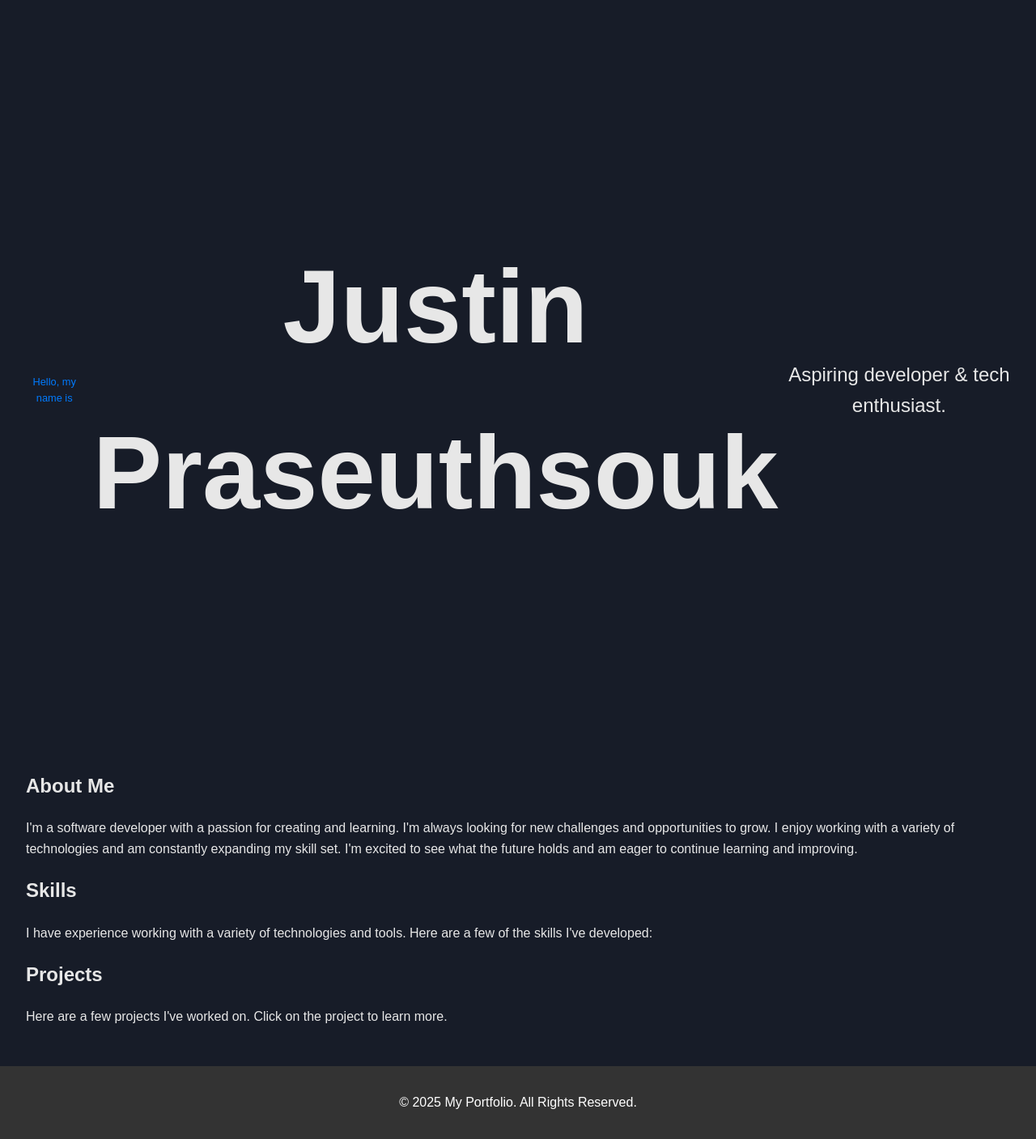
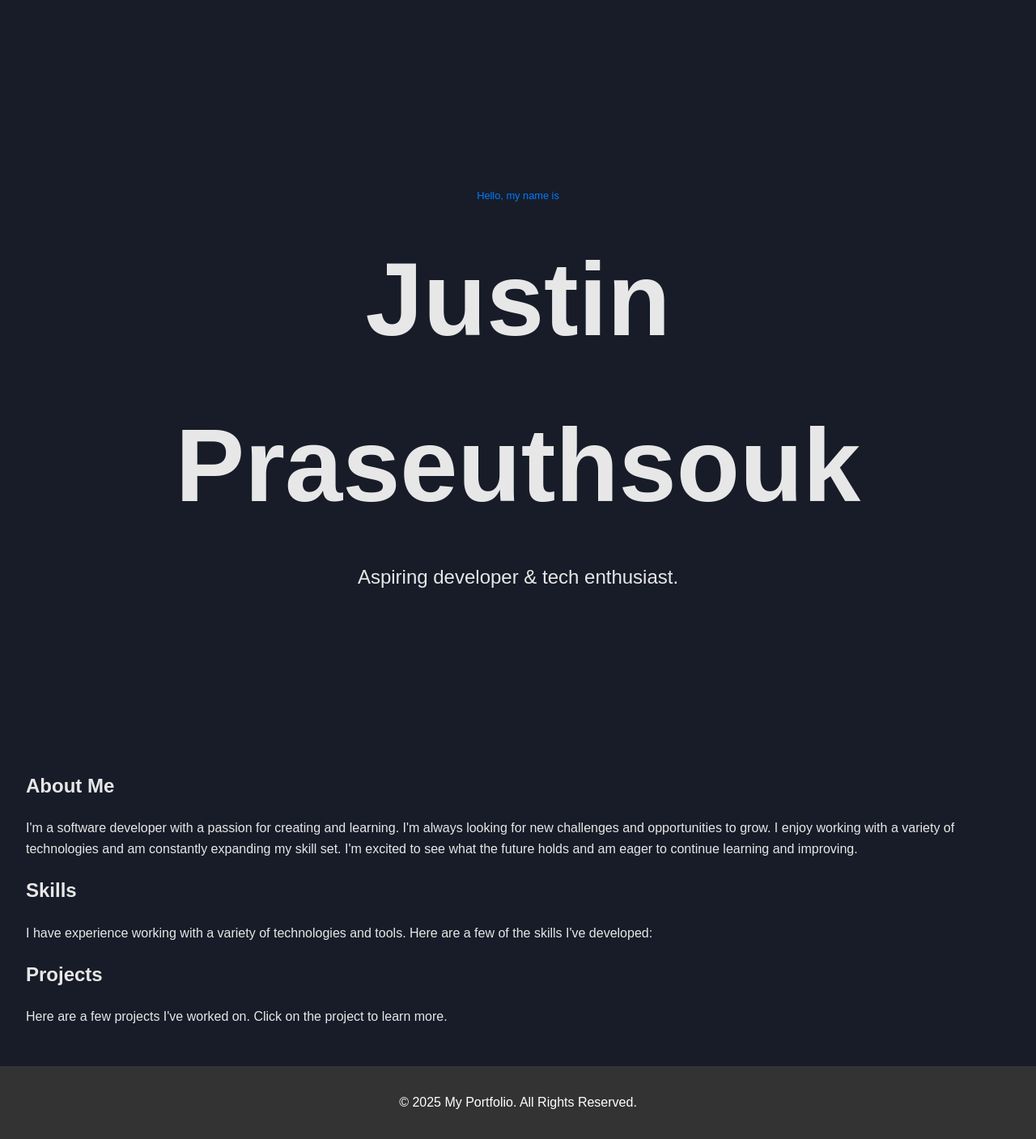
Before and after one commit to JustinPras/Justin-Praseuthsouk.github.io, a Jekyll site: the page built from index.html, in a window 1280 px wide. Shown: the whole page at 81% size. Built offline with Jekyll 4.4.1, drawn with Linux system fonts in a browser that asks for light colours.

Commit message:
trying to fix intro.css

```diff
--- a/_includes/intro.html
+++ b/_includes/intro.html
@@ -1,5 +1,5 @@
 <section id="intro">
-    <h1 class="intro__hello">Hello, my name is</h1>
-    <h2 class="intro__name">Justin Praseuthsouk</h2>
-    <h3 class="intro__tagline">Aspiring developer &amp; tech enthusiast.</h3>
+    <p class="intro__hello">Hello, my name is</p>
+    <h1 class="intro__name">Justin Praseuthsouk</h1>
+    <p class="intro__tagline">Aspiring developer &amp; tech enthusiast.</p>
 </section>
--- a/css/intro.css
+++ b/css/intro.css
@@ -2,24 +2,28 @@
 #intro {
     height: 100vh;              /* Full viewport height */
     display: flex;
-    justify-content: center;   /* Centers content horizontally */
-    align-items: center;       /* Centers content vertically */
+    flex-direction: column;     /* Stacks content vertically */
+    justify-content: center;   /* Centers content vertically */
+    align-items: center;       /* Centers content horizontally */
     text-align: center;
+    gap: 1rem;
 }
 
 .intro__hello {
     font-size: clamp(0.5rem, 1vw, 1rem);
     font-weight: normal;
     color: #007BFF;
-    margin-bottom: 10px;
+    margin: 0;
 }
 
 .intro__name {
     font-size: 8rem;
     font-weight: bold;
+    margin: 0;
 }
 
 .intro__tagline {
     font-size: 1.5rem;
     font-weight: normal;
+    margin: 0;
 }
--- a/css/style.css
+++ b/css/style.css
@@ -5,6 +5,7 @@ body {
     line-height: 1.6;
     background: #171C28;
     color: #E7E7E7;
+    scroll-behavior: smooth;
     overflow-x: hidden;
 }
 
```
